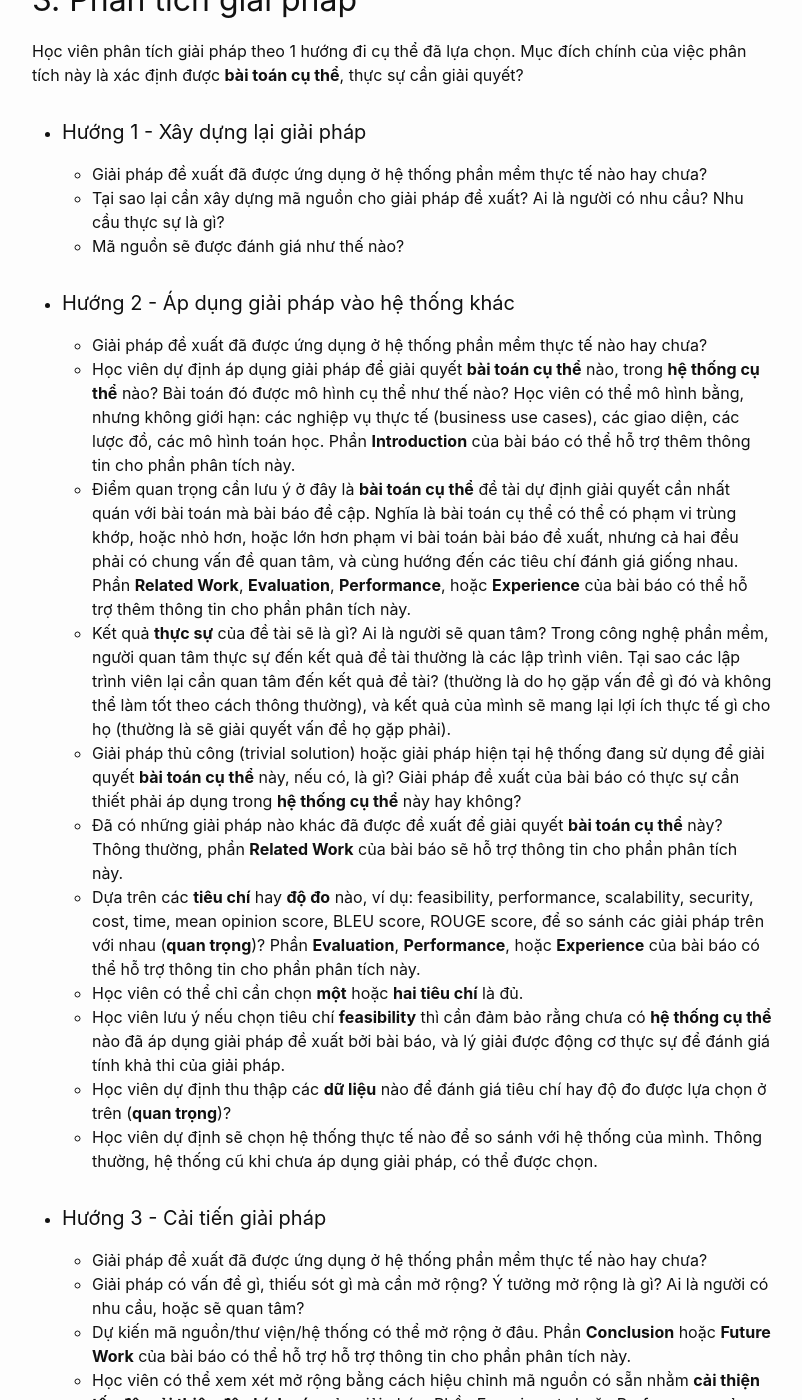
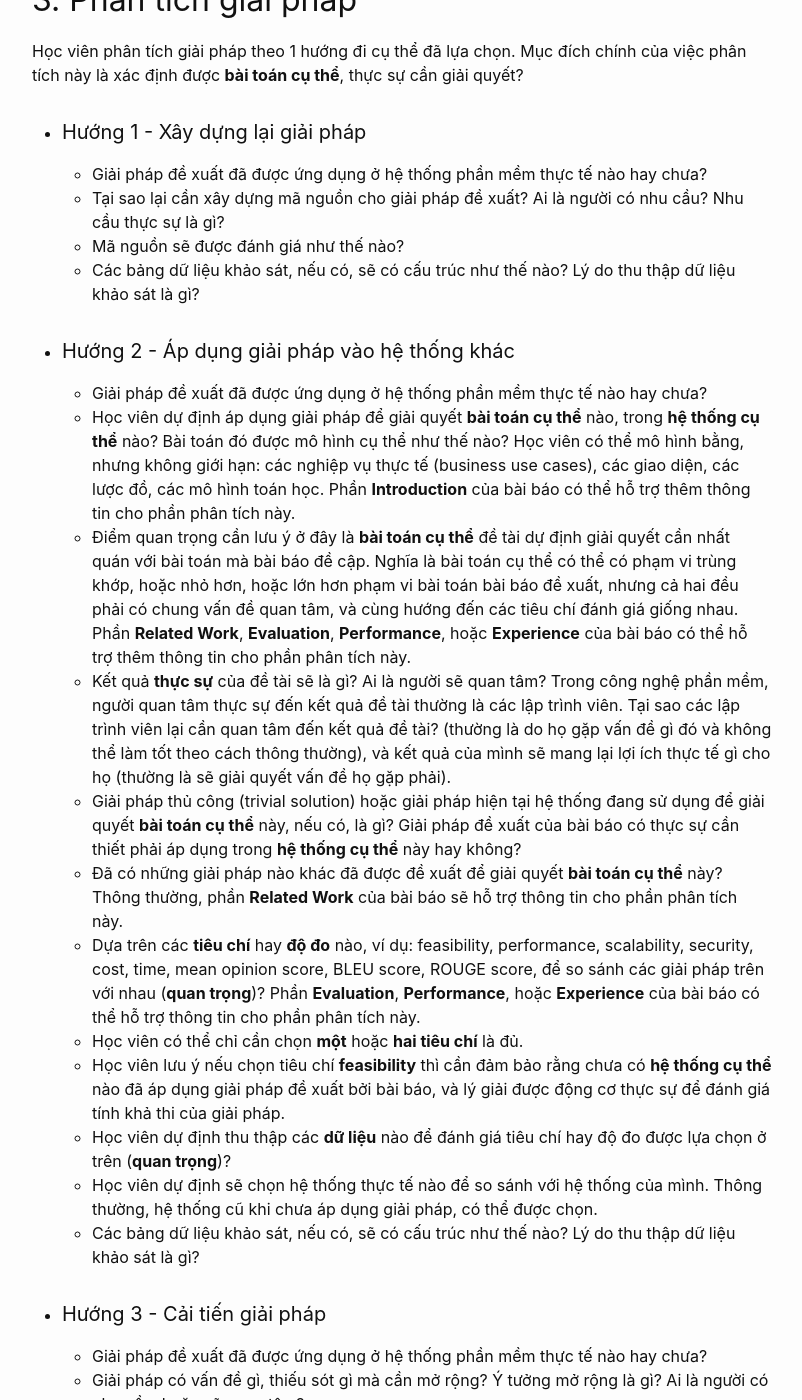
Before and after one commit to ngohuybien/ngohuybien.github.io, a Jekyll site: the page built from _posts/2024-01-22-master-thesis-proposal.md, in a window 1280 px wide and 1400 px high, scrolled down 1656 px. Shown: the whole window, without its empty margins (238-1040 px from the left). Built offline with Jekyll 4.4.1, drawn with Linux system fonts in a browser that asks for light colours; some of the changed text lies outside the part shown.

Commit message:
Update 2024-01-22-master-thesis-proposal.md

```diff
--- a/_posts/2024-01-22-master-thesis-proposal.md
+++ b/_posts/2024-01-22-master-thesis-proposal.md
@@ -33,10 +33,13 @@
 
 ## 3. Phân tích giải pháp
 Học viên phân tích giải pháp theo 1 hướng đi cụ thể đã lựa chọn. Mục đích chính của việc phân tích này là xác định được **bài toán cụ thể**, thực sự cần giải quyết?
+
    * #### Hướng 1 - Xây dựng lại giải pháp
        * Giải pháp đề xuất đã được ứng dụng ở hệ thống phần mềm thực tế nào hay chưa?
        * Tại sao lại cần xây dựng mã nguồn cho giải pháp đề xuất? Ai là người có nhu cầu? Nhu cầu thực sự là gì?
        * Mã nguồn sẽ được đánh giá như thế nào?
+       * Các bảng dữ liệu khảo sát, nếu có, sẽ có cấu trúc như thế nào? Lý do thu thập dữ liệu khảo sát là gì?
+
    * #### Hướng 2 - Áp dụng giải pháp vào hệ thống khác
        * Giải pháp đề xuất đã được ứng dụng ở hệ thống phần mềm thực tế nào hay chưa?
        * Học viên dự định áp dụng giải pháp để giải quyết **bài toán cụ thể** nào, trong **hệ thống cụ thể** nào? Bài toán đó được mô hình cụ thể như thế nào? Học viên có thể mô hình bằng, nhưng không giới hạn: các nghiệp vụ thực tế (business use cases), các giao diện, các lược đồ, các mô hình toán học. Phần **Introduction** của bài báo có thể hỗ trợ thêm thông tin cho phần phân tích này.
@@ -49,12 +52,15 @@
        * Học viên lưu ý nếu chọn tiêu chí **feasibility** thì cần đảm bảo rằng chưa có **hệ thống cụ thể** nào đã áp dụng giải pháp đề xuất bởi bài báo, và lý giải được động cơ thực sự để đánh giá tính khả thi của giải pháp.
        * Học viên dự định thu thập các **dữ liệu** nào để đánh giá tiêu chí hay độ đo được lựa chọn ở trên (**quan trọng**)?
        * Học viên dự định sẽ chọn hệ thống thực tế nào để so sánh với hệ thống của mình. Thông thường, hệ thống cũ khi chưa áp dụng giải pháp, có thể được chọn.
+       * Các bảng dữ liệu khảo sát, nếu có, sẽ có cấu trúc như thế nào? Lý do thu thập dữ liệu khảo sát là gì?
+
   * #### Hướng 3 - Cải tiến giải pháp
        * Giải pháp đề xuất đã được ứng dụng ở hệ thống phần mềm thực tế nào hay chưa?
        * Giải pháp có vấn đề gì, thiếu sót gì mà cần mở rộng? Ý tưởng mở rộng là gì? Ai là người có nhu cầu, hoặc sẽ quan tâm?
        * Dự kiến mã nguồn/thư viện/hệ thống có thể mở rộng ở đâu. Phần **Conclusion** hoặc **Future Work** của bài báo có thể hỗ trợ hỗ trợ thông tin cho phần phân tích này.
        * Học viên có thể xem xét mở rộng bằng cách hiệu chỉnh mã nguồn có sẵn nhằm **cải thiện tốc độ**, **cải thiện độ chính xác** của giải pháp. Phần Experiments hoặc Performance của bài báo có thể hỗ trợ thông tin cho việc phân tích này.
        * Học viên có thể xem xét mở rộng bằng cách hiệu chỉnh mã nguồn có sẵn cho một **bộ dữ liệu khác**, trong một **môi trường khác**, trong một **lĩnh vực khác**. Phần **Experiments** hoặc **Case Study** của bài báo có thể hỗ trợ thông tin cho phần phân tích này.
+       * Các bảng dữ liệu khảo sát, nếu có, sẽ có cấu trúc như thế nào? Lý do thu thập dữ liệu khảo sát là gì?
 
 ## 4. Chuẩn bị kết quả để thảo luận
 * Tên đề tài học viên đề xuất là gì? Thường có thể là "Giải pháp XYZ cho bài toán ABC", hoặc "Hệ thống ABC dựa trên giải pháp XYZ".
```
